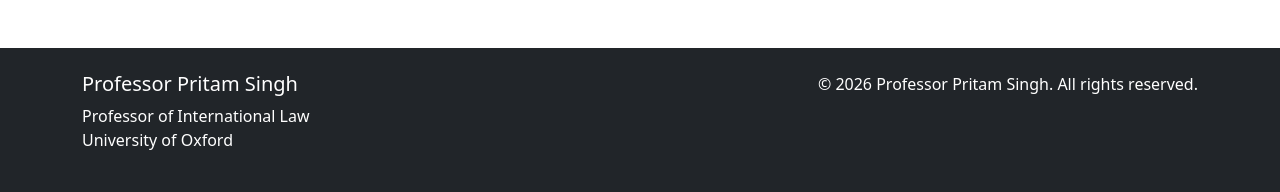
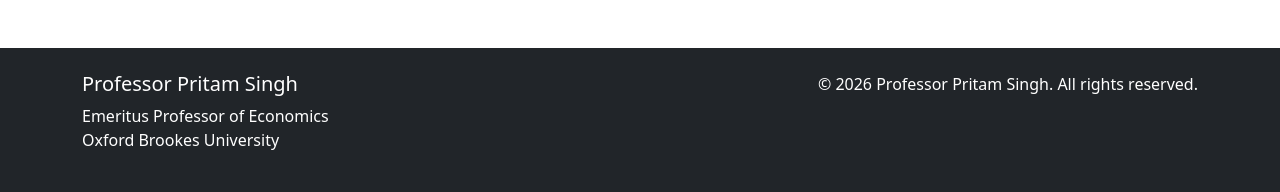
Before and after one commit to gurjit-o18/website-professor-pritam, a PHP site: page /index.php in a window 1280 px wide. Shown: the part 1688-1880 px from the top of the page. Run offline with PHP 8.4, Linux system fonts and the light colour scheme.

Commit message:
Update header and footer with correct institutional information
Co-authored-by: gurjit-o18 <109083529+gurjit-o18@users.noreply.github.com>

```diff
--- a/footer.php
+++ b/footer.php
@@ -4,7 +4,7 @@
             <div class="row">
                 <div class="col-md-6">
                     <h5>Professor Pritam Singh</h5>
-                    <p>Professor of International Law<br>University of Oxford</p>
+                    <p>Emeritus Professor of Economics<br>Oxford Brookes University</p>
                 </div>
                 <div class="col-md-6 text-md-end">
                     <p class="mb-0">&copy; <?= date('Y') ?> Professor Pritam Singh. All rights reserved.</p>
--- a/header.php
+++ b/header.php
@@ -9,7 +9,7 @@ $current_page = basename($_SERVER['PHP_SELF']);
 <head>
     <meta charset="UTF-8">
     <meta name="viewport" content="width=device-width, initial-scale=1.0">
-    <title>Professor Pritam Singh - Oxford University</title>
+    <title>Professor Pritam Singh - Oxford Brookes University</title>
 
     <!-- Bootstrap CSS -->
     <link href="https://cdn.jsdelivr.net/npm/bootstrap@5.3.3/dist/css/bootstrap.min.css" rel="stylesheet" integrity="sha384-QWTKZyjpPEjISv5WaRU9OFeRpok6YctnYmDr5pNlyT2bRjXh0JMhjY6hW+ALEwIH" crossorigin="anonymous">
```
